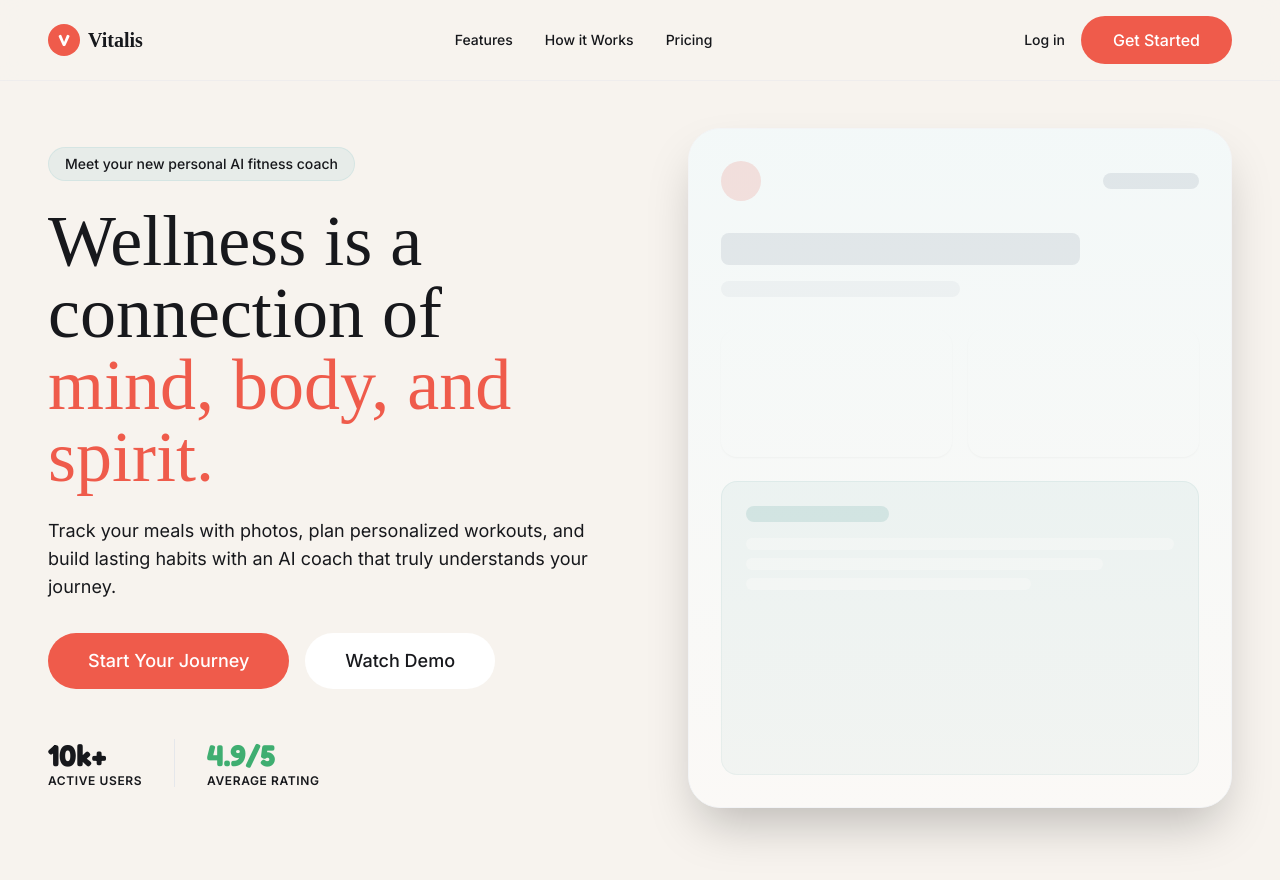
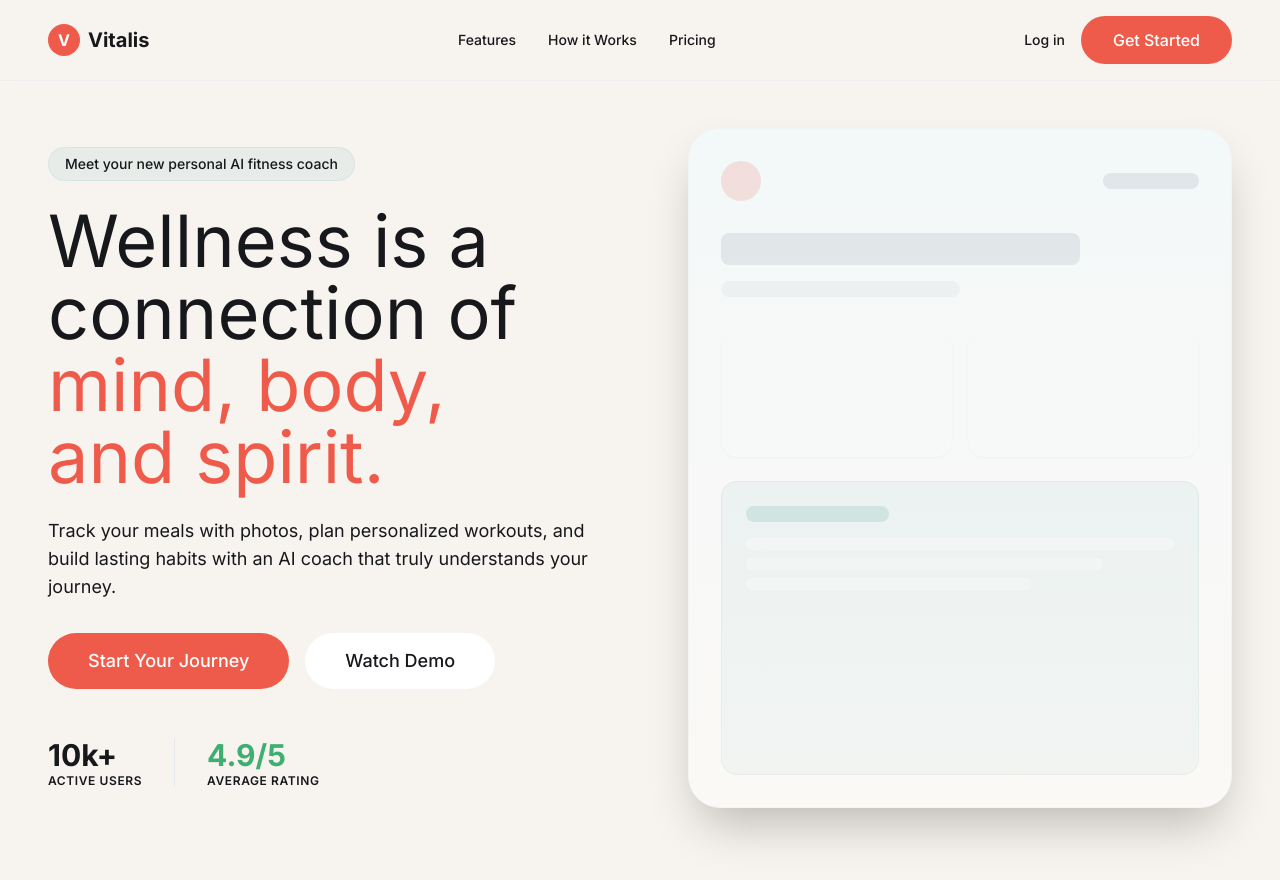
Before and after one commit to abdulmueezdev/AI-Health-Coach, a Next.js app: page / in a window 1280 px wide. Shown: the top 880 px of the page. Built offline with nearby package versions, Linux system fonts and the light colour scheme.

Commit message:
feat: replace zodiak font with playfair display in tailwind config and globals.css

```diff
--- a/src/app/globals.css
+++ b/src/app/globals.css
@@ -7,8 +7,8 @@
 
 @layer base {
   :root {
-    --font-comico: 'Fredoka', sans-serif;
-    --font-zodiak: 'Zodiak', serif;
+    --font-fredoka: 'Fredoka', sans-serif;
+    --font-playfair: 'Playfair Display', serif;
   }
 }
 :root {
--- a/tailwind.config.ts
+++ b/tailwind.config.ts
@@ -32,8 +32,8 @@ const config: Config = {
         },
       },
       fontFamily: {
-        comico: ["Fredoka", "sans-serif"],
-        zodiak: ["var(--font-zodiak)", "serif"],
+        fredoka: ["Fredoka", "sans-serif"],
+        playfair: ["var(--font-playfair)", "serif"],
         sans: ["var(--font-inter)", "sans-serif"],
       },
       borderRadius: {
```
